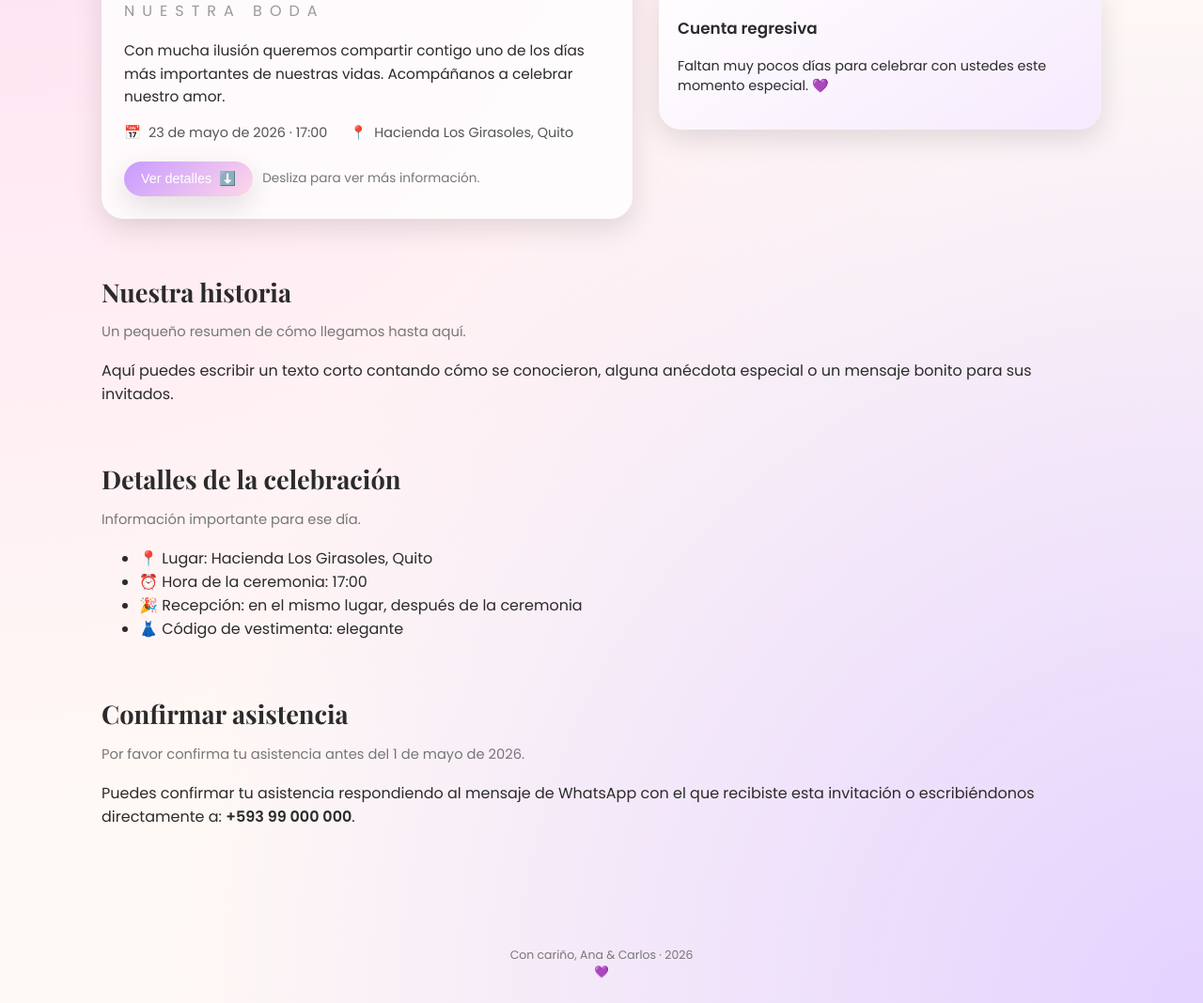
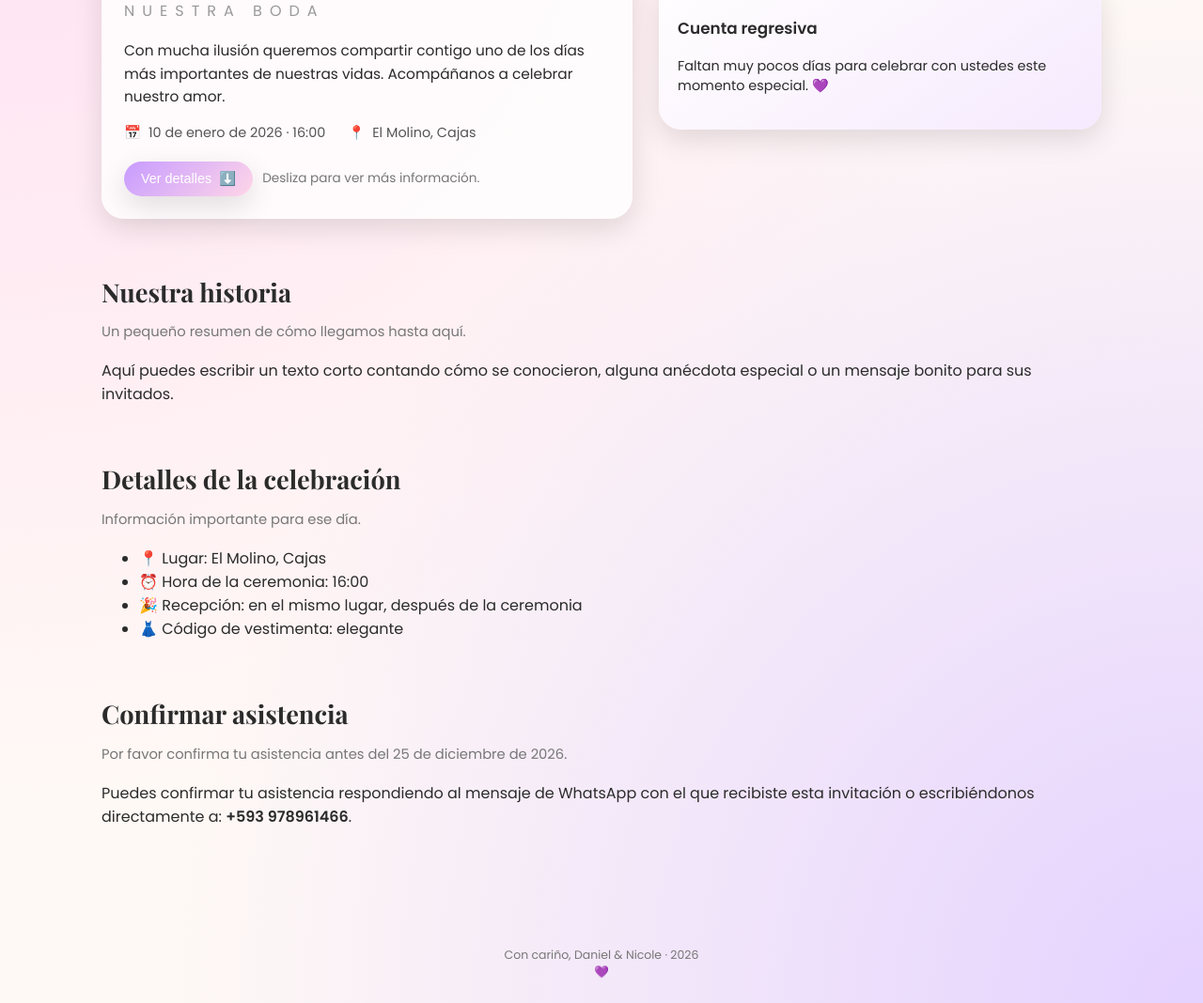
Before and after one commit to Daniiel707/Boda-Civil, a plain HTML site: page index.html in a window 1280 px wide. Shown: the part 246-1314 px from the top of the page at 94% size. Drawn offline with nearby package versions, Linux system fonts and the light colour scheme.

Commit message:
Update index.html

```diff
--- a/index.html
+++ b/index.html
@@ -241,7 +241,7 @@
     <section class="hero" id="inicio">
       <div class="hero-texto">
         <div class="hero-subtitulo">Estás invitado a celebrar</div>
-        <div class="hero-nombres">Ana & Carlos</div>
+        <div class="hero-nombres">Daniel & Nicole</div>
         <div class="hero-and">Nuestra Boda</div>
 
         <div class="hero-info">
@@ -252,11 +252,11 @@
         <div class="hero-detalles">
           <div>
             <span>📅</span>
-            <span>23 de mayo de 2026 · 17:00</span>
+            <span>10 de enero de 2026 · 16:00</span>
           </div>
           <div>
             <span>📍</span>
-            <span>Hacienda Los Girasoles, Quito</span>
+            <span>El Molino, Cajas</span>
           </div>
         </div>
 
@@ -293,8 +293,8 @@
         Información importante para ese día.
       </p>
       <ul>
-        <li>📍 Lugar: Hacienda Los Girasoles, Quito</li>
-        <li>⏰ Hora de la ceremonia: 17:00</li>
+        <li>📍 Lugar: El Molino, Cajas</li>
+        <li>⏰ Hora de la ceremonia: 16:00</li>
         <li>🎉 Recepción: en el mismo lugar, después de la ceremonia</li>
         <li>👗 Código de vestimenta: elegante</li>
       </ul>
@@ -303,17 +303,17 @@
     <section id="rsvp">
       <h2 class="titulo-seccion">Confirmar asistencia</h2>
       <p class="subtitulo-seccion">
-        Por favor confirma tu asistencia antes del 1 de mayo de 2026.
+        Por favor confirma tu asistencia antes del 25 de diciembre de 2026.
       </p>
       <p>
         Puedes confirmar tu asistencia respondiendo al mensaje de WhatsApp con el que recibiste esta invitación
-        o escribiéndonos directamente a: <strong>+593 99 000 000</strong>.
+        o escribiéndonos directamente a: <strong>+593 978961466</strong>.
       </p>
     </section>
   </main>
 
   <footer>
-    Con cariño, Ana & Carlos · 2026<br />
+    Con cariño, Daniel & Nicole · 2026<br />
     <span class="footer-corazon">💜</span>
   </footer>
 </body>
```
